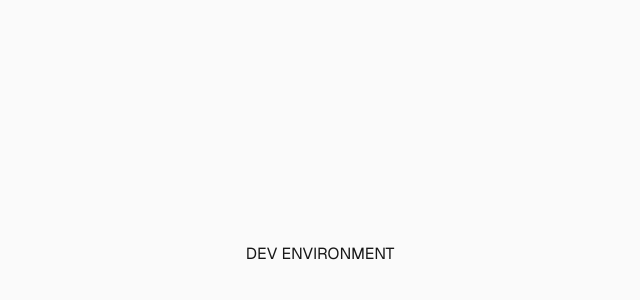
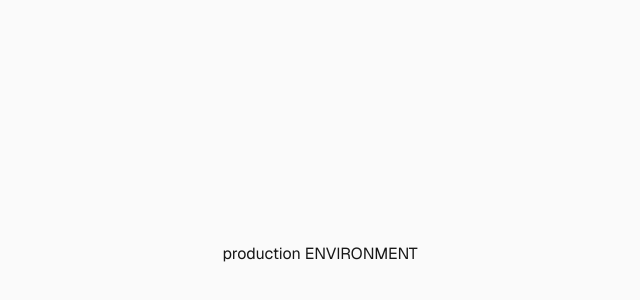
Before and after one commit to shivgaurav27/blog-next-app, a Next.js app: page / in a window 1280 px wide. Shown: the part 146-446 px from the top of the page, without its empty margins (320-960 px from the left). Built offline with nearby package versions, Linux system fonts and the light colour scheme.

Commit message:
prod env

```diff
--- a/app/page.tsx
+++ b/app/page.tsx
@@ -3,7 +3,7 @@ import Image from "next/image";
 export default function Home() {
   return (
     <div className="flex flex-col flex-1 items-center justify-center bg-zinc-50 font-sans dark:bg-black">
-      <h1>DEV ENVIRONMENT</h1>
+      <h1>production ENVIRONMENT</h1>
     </div>
   );
 }
```
